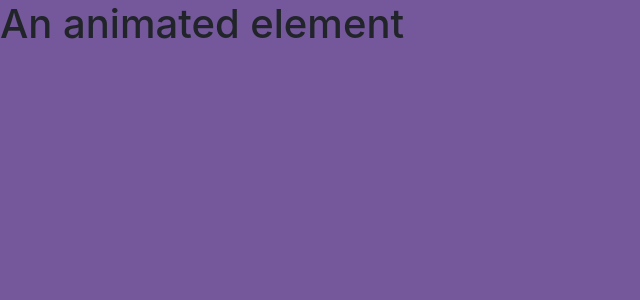
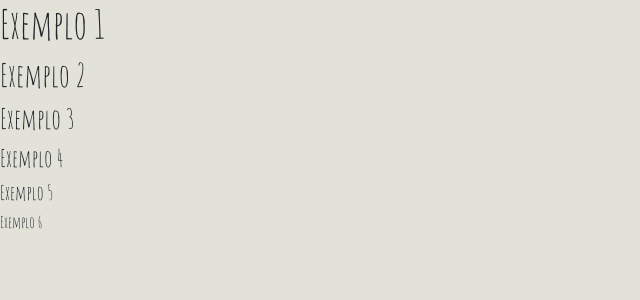
Before and after one commit to caiquewin/Revisando-CSS, a PHP site: page / in a window 1280 px wide. Shown: the top 300 px of the page, without its empty margins (0-640 px from the left). Run offline with PHP 8.4, Linux system fonts and the light colour scheme.

Commit message:
Exemplo 5

```diff
--- a/assets/css/Index.css
+++ b/assets/css/Index.css
@@ -7,3 +7,6 @@
 p{
     color: rgb(206, 226, 206);
 }
+.fonte{
+    font-family: 'Amatic SC', cursive;
+}
--- a/assets/css/estilos.css
+++ b/assets/css/estilos.css
@@ -2,7 +2,7 @@ body*{
     box-shadow: 0px 0px 0px 1px rgba(rgb(255, 0, 0), rgb(0, 255, 0), blue, alpha)
 }
 .cor-fundo{
-    background-color: rgb(117, 87, 156);
+    background-color: rgb(226, 226, 217);
 }
 .btn-200px{
 width:  200px;
--- a/index.html
+++ b/index.html
@@ -12,10 +12,17 @@
     <link rel="stylesheet" href="assets/css/animate/animate.min.css">
     <link rel="shortcut icon" href="assets/images/favicon/favico.png" type="image/png">
     <link rel="stylesheet" href="https://stackpath.bootstrapcdn.com/font-awesome/4.7.0/css/font-awesome.min.css">
+    <link href="https://fonts.googleapis.com/css2?family=Amatic+SC&display=swap" rel="stylesheet">
 </head>
 
-<body class="cor-fundo">
-    <h1 class="animate__animated animate__shakeX">An animated element</h1>
+<body class="cor-fundo fonte">
+    <h1>Exemplo 1</h1>
+    <h2>Exemplo 2</h2>
+    <h3>Exemplo 3</h3>
+    <h4>Exemplo 4</h4>
+    <h5>Exemplo 5</h5>
+    <h6>Exemplo 6</h6>
+
 
     <script src="assets/js/jquery-3.5.1.min.js"></script>
     <script src="assets/js/popper.min.js"></script>
```
